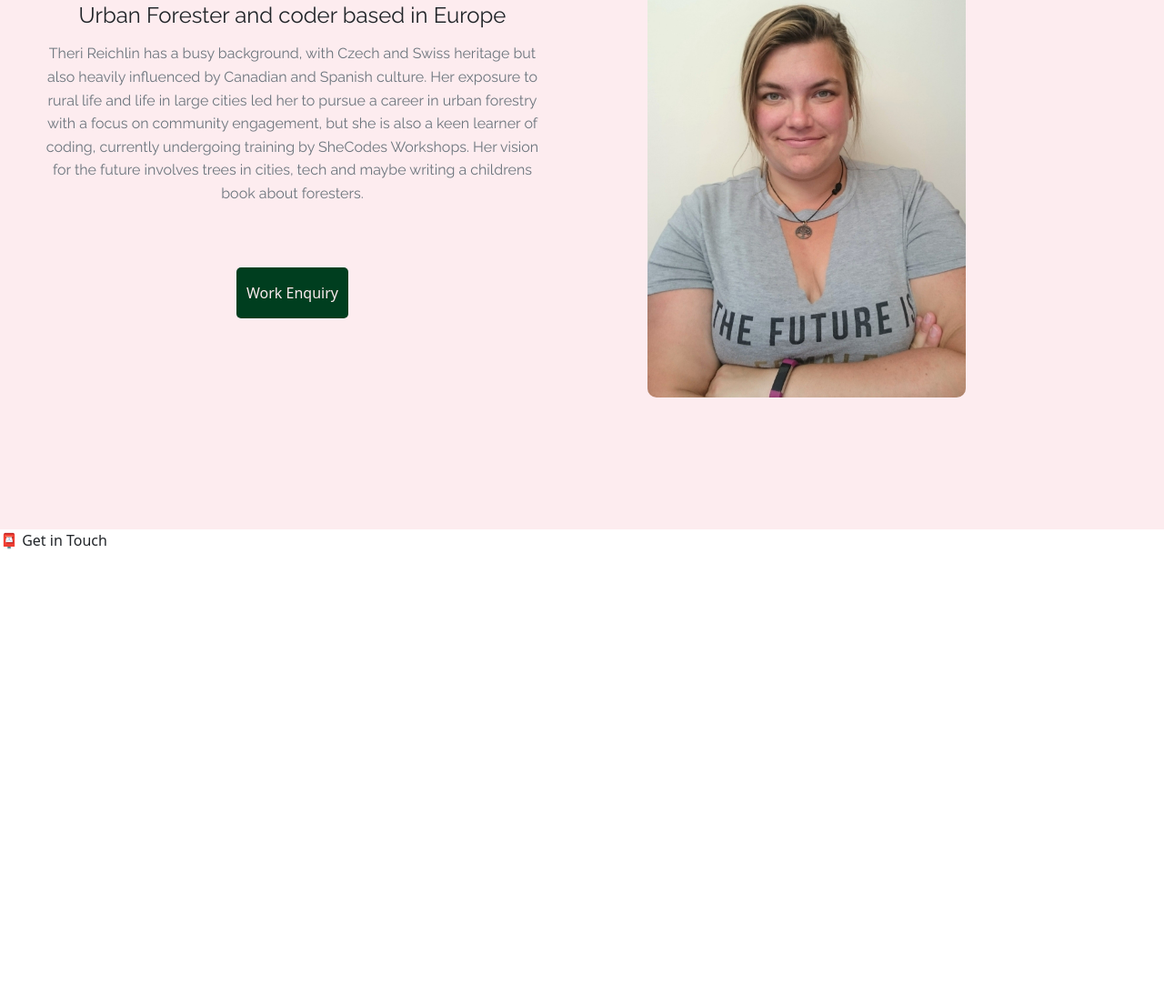
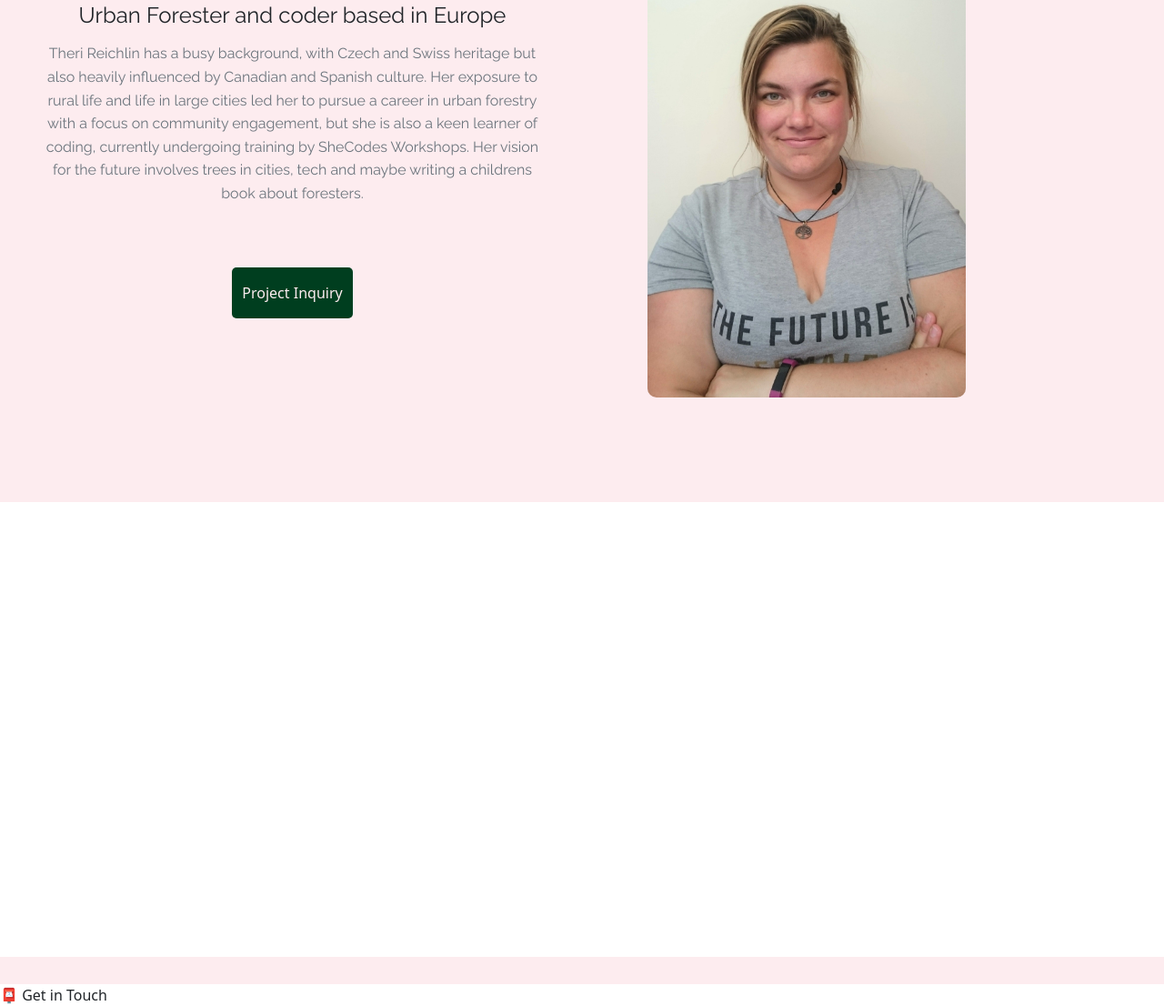
Before and after one commit to therikay/Theri-Website, a plain HTML site: page about.html in a window 1280 px wide. Shown: the part 201-1307 px from the top of the page at 91% size. Before the commit the page ends 807 px from the top, so only its background shows below. Drawn offline with nearby package versions, Linux system fonts and the light colour scheme; a script that the page names is missing.

Commit message:
added typeform

```diff
--- a/about.html
+++ b/about.html
@@ -58,7 +58,7 @@
       <h3>Theri Reichlin</h3>
   <h2>Urban Forester and coder based in Europe</h2>
   <p class="bio mb-5 text-muted"> Theri Reichlin has a busy background, with Czech and Swiss heritage but also heavily influenced by Canadian and Spanish culture. Her exposure to rural life and life in large cities led her to pursue a career in urban forestry with a focus on community engagement, but she is also a keen learner of coding, currently undergoing training by SheCodes Workshops. Her vision for the future involves trees in cities, tech and maybe writing a childrens book about foresters.</p>
-  <a href="/about.html#contact" class="btn contact-button">Work Enquiry</a>
+  <a href="/about.html#contact" class="btn contact-button">Project Inquiry</a>
   </div>
     </div>
 
@@ -70,7 +70,7 @@
 
 </div>
 
-
+<div class="typeform-widget" data-url="https://form.typeform.com/to/BilpM51S?typeform-medium=embed-snippet" style="width: 100%; height: 500px;"></div> <script> (function() { var qs,js,q,s,d=document, gi=d.getElementById, ce=d.createElement, gt=d.getElementsByTagName, id="typef_orm", b="https://embed.typeform.com/"; if(!gi.call(d,id)) { js=ce.call(d,"script"); js.id=id; js.src=b+"embed.js"; q=gt.call(d,"script")[0]; q.parentNode.insertBefore(js,q) } })() </script>
 
 
     <div class="about"></div>
```
